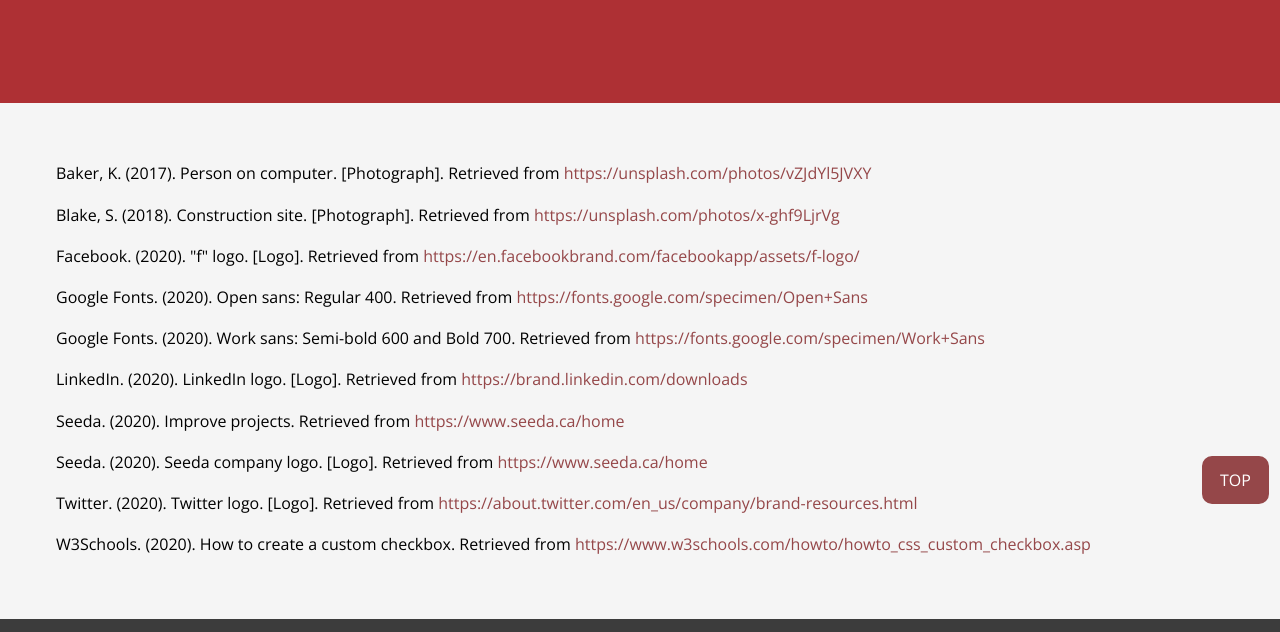
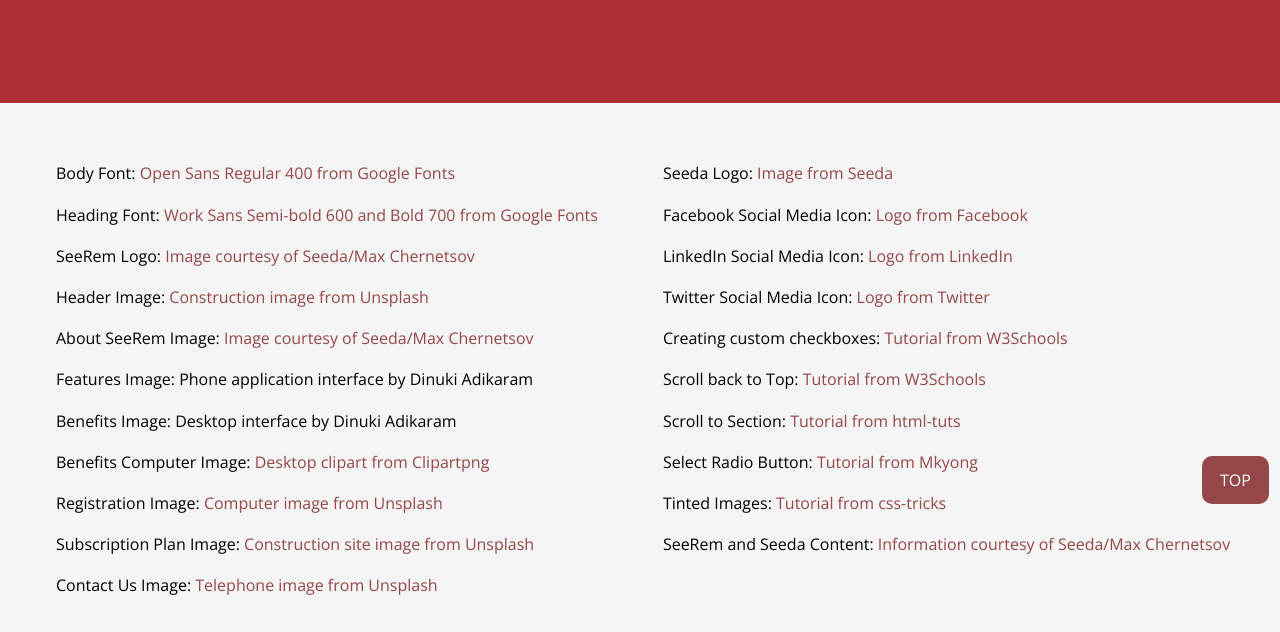
Before and after one commit to cwkshum/IAT339_SeeRem_P02, a plain HTML site: page citations.html in a window 1280 px wide. Shown: the part 264-896 px from the top of the page. Drawn offline with nearby package versions, Linux system fonts and the light colour scheme.

Commit message:
Added additional citation links

```diff
--- a/citations.html
+++ b/citations.html
@@ -27,12 +27,15 @@
   	<body>
   		<!-- Navigation -->
   		<nav class="main-nav">
+  			<!-- SeeRem Logo -->
   			<div class="nav-logo">
   				<a href="index.html"><img src="img/seeremlogo2.png" alt="SeeRem Logo"></a>
   			</div>
+  			<!-- Mobile Navigation -->
   			<div class="mobile-nav">
 				<p class="btn" onclick="changeNav()">MENU</p>
 			</div>
+			<!-- Navigation Links -->
   			<div class="nav-link-section">
 		        <a href="index.html" class="nav-link">Home</a>
 		        <a href="index.html#services" class="nav-link">Services</a>
@@ -46,31 +49,59 @@
 	    </header>
 
 	    <div class="container">
-	    	<div class="citations">
+	    	<!-- Citation List One -->
+	    	<div class="one citations">
 		    	<ul>
-		    		<li>Baker, K. (2017). Person on computer. [Photograph]. Retrieved from <a href="https://unsplash.com/photos/vZJdYl5JVXY" target="_blank">https://unsplash.com/photos/vZJdYl5JVXY</a></li>
+		    		<li>Body Font: <a href="https://fonts.google.com/specimen/Open+Sans" target="_blank">Open Sans Regular 400 from Google Fonts</a></li>
 
-					<li>Blake, S. (2018). Construction site. [Photograph]. Retrieved from <a href="https://unsplash.com/photos/x-ghf9LjrVg" target="_blank">https://unsplash.com/photos/x-ghf9LjrVg</a></li>
+		    		<li>Heading Font: <a href="https://fonts.google.com/specimen/Work+Sans" target="_blank">Work Sans Semi-bold 600 and Bold 700 from Google Fonts</a></li>
 
-					<li>Facebook. (2020). "f" logo. [Logo]. Retrieved from <a href="https://en.facebookbrand.com/facebookapp/assets/f-logo/" target="_blank">https://en.facebookbrand.com/facebookapp/assets/f-logo/</a></li>
+		    		<li>SeeRem Logo: <a href="https://www.seeda.ca/home" target="_blank">Image courtesy of Seeda/Max Chernetsov</a></li>
 
-		    		<li>Google Fonts. (2020). Open sans: Regular 400. Retrieved from <a href="https://fonts.google.com/specimen/Open+Sans" target="_blank">https://fonts.google.com/specimen/Open+Sans</a></li>
+		    		<li>Header Image: <a href="https://unsplash.com/photos/PqRvLsjD_TU" target="_blank">Construction image from Unsplash</a></li>
 
-					<li>Google Fonts. (2020). Work sans: Semi-bold 600 and Bold 700. Retrieved from <a href="https://fonts.google.com/specimen/Work+Sans" target="_blank">https://fonts.google.com/specimen/Work+Sans</a></li>
+		    		<li>About SeeRem Image: <a href="https://www.seeda.ca/home" target="_blank">Image courtesy of Seeda/Max Chernetsov</a></li>
 
-					<li>LinkedIn. (2020). LinkedIn logo. [Logo]. Retrieved from <a href="https://brand.linkedin.com/downloads">https://brand.linkedin.com/downloads</a></li>
+		    		<li>Features Image: Phone application interface by Dinuki Adikaram</li>
 
-					<li>Seeda. (2020). Improve projects. Retrieved from <a href="https://www.seeda.ca/home">https://www.seeda.ca/home</a></li>
+		    		<li>Benefits Image: Desktop interface by Dinuki Adikaram</li>
 
-					<li>Seeda. (2020). Seeda company logo. [Logo]. Retrieved from <a href="https://www.seeda.ca/home">https://www.seeda.ca/home</a></li>
+		    		<li>Benefits Computer Image: <a href="https://clipartpng.com/?1688,desktop-computer-png-clip-art">Desktop clipart from Clipartpng</a></li>
 
-					<li>Twitter. (2020). Twitter logo. [Logo]. Retrieved from <a href="https://about.twitter.com/en_us/company/brand-resources.html" target="_blank">https://about.twitter.com/en_us/company/brand-resources.html</a></li>
+		    		<li>Registration Image: <a href="https://unsplash.com/photos/vZJdYl5JVXY" target="_blank">Computer image from Unsplash</a></li>
 
-					<li>W3Schools. (2020). How to create a custom checkbox. Retrieved from <a href="https://www.w3schools.com/howto/howto_css_custom_checkbox.asp" target="_blank">https://www.w3schools.com/howto/howto_css_custom_checkbox.asp</a></li>
+		    		<li>Subscription Plan Image: <a href="https://unsplash.com/photos/x-ghf9LjrVg" target="_blank">Construction site image from Unsplash</a></li>
+
+		    		<li>Contact Us Image: <a href="https://unsplash.com/photos/4SNUcHPiC8c" target="_blank">Telephone image from Unsplash</a></li>
+		    	</ul>
+		    </div>
+		    <!-- Citation List Two -->
+		    <div class="two citations">
+		    	<ul>
+		    		<li>Seeda Logo: <a href="https://www.seeda.ca/home" target="_blank">Image from Seeda</a></li>
+
+		    		<li>Facebook Social Media Icon: <a href="https://en.facebookbrand.com/facebookapp/assets/f-logo/" target="_blank">Logo from Facebook</a></li>
+
+		    		<li>LinkedIn Social Media Icon: <a href="https://brand.linkedin.com/downloads">Logo from LinkedIn</a></li>
+
+		    		<li>Twitter Social Media Icon: <a href="https://about.twitter.com/en_us/company/brand-resources.html" target="_blank">Logo from Twitter</a></li>
+
+		    		<li>Creating custom checkboxes: <a href="https://www.w3schools.com/howto/howto_css_custom_checkbox.asp" target="_blank">Tutorial from W3Schools</a></li>
+
+		    		<li>Scroll back to Top: <a href="https://www.w3schools.com/howto/howto_js_scroll_to_top.asp" target="_blank">Tutorial from W3Schools</a></li>
+
+		    		<li>Scroll to Section: <a href="http://html-tuts.com/scroll-to-section-jquery/" target="_blank">Tutorial from html-tuts</a></li>
+
+		    		<li>Select Radio Button: <a href="https://mkyong.com/jquery/how-to-select-a-radio-button-with-jquery/" target="_blank">Tutorial from Mkyong</a></li>
+
+		    		<li>Tinted Images: <a href="https://css-tricks.com/tinted-images-multiple-backgrounds/" target="_blank">Tutorial from css-tricks</a></li>
+
+		    		<li>SeeRem and Seeda Content: <a href="https://www.seeda.ca/home">Information courtesy of Seeda/Max Chernetsov</a></li>
 		    	</ul>
 		    </div>
 		</div>
 
+		<!-- Scroll to Top -->
 		<div id="scrollUpbtn" onclick="toTop()">TOP</div>
 
 		<!-- Footer -->
--- a/css/citations.css
+++ b/css/citations.css
@@ -1,14 +1,41 @@
 .container{
-	display: block;
 	padding: 1rem 1rem;
 	margin-bottom: 2rem;
 }
 
+/* Citation List One */
+.one.citations{
+	margin-right: 15%;
+}
+
+/* Citation List Two */
+.two.citations{
+	margin-right: 1rem;
+}
+
+/* Citation List Styling */
 .citations ul{
 	list-style-type: none;
-	/*max-width: 90%;*/
 }
 
 .citations li{
 	margin-top: 1.2rem;
 }
+
+/* Screen size of up to 1264px */
+@media screen and (max-width: 79rem){
+	.one.citations{
+		margin-right: 2%;
+	}
+
+	.two.citations{
+		margin-top: -1rem;
+	}
+}
+
+/* Screen size of 1264px to 1472px */
+@media screen and (min-width: 79rem) and (max-width: 92rem){
+	.one.citations{
+		margin-right: 2%;
+	}
+}
```
